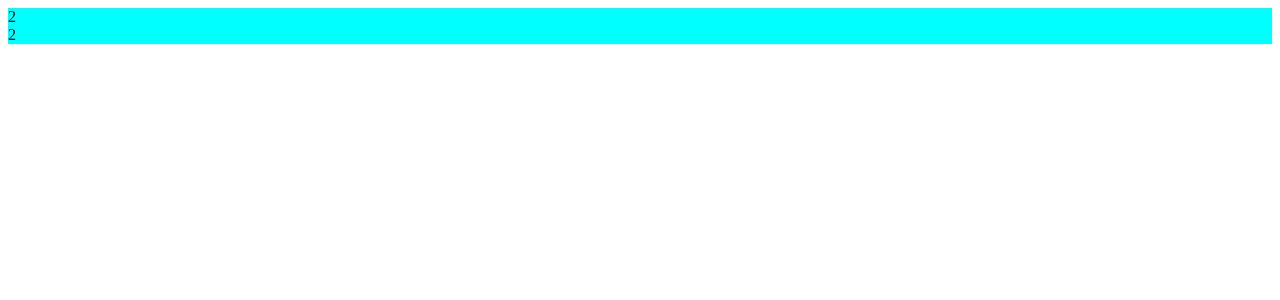
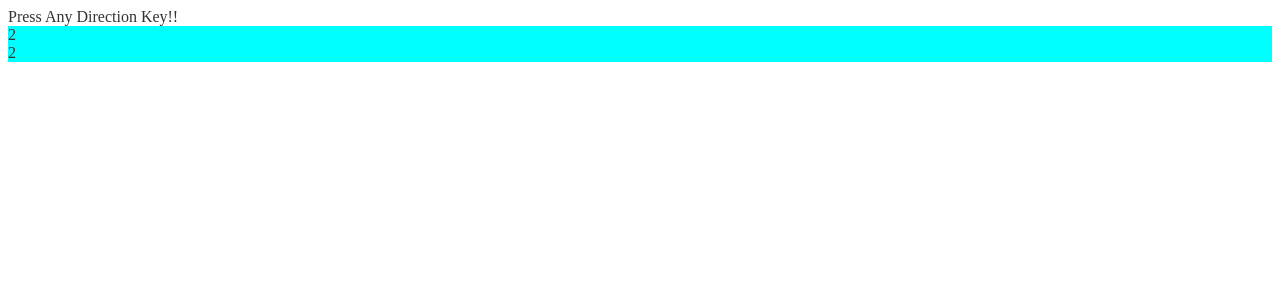
Before and after one commit to itskihaga/my2048, a React app in the folder client/: page / in a window 1280 px wide. Shown: the top 300 px of the page. Built offline with nearby package versions, Linux system fonts and the light colour scheme.

Commit message:
説明とか追加

```diff
--- a/client/src/components/box/Box.scss
+++ b/client/src/components/box/Box.scss
@@ -6,6 +6,6 @@
         padding:$waku-width / 2;
         width:$waku-width * 4 + $cell-width * 4;
         height:$waku-width * 4 + $cell-width * 4;
-        background-color: #f8f8f8;
+        background-color: #f6f6f6;
     }
 }
--- a/client/src/components/box/Cell.scss
+++ b/client/src/components/box/Cell.scss
@@ -5,7 +5,6 @@
     padding:$waku-width / 2;
     .cellContent{
         font-size: $cell-width / 3;
-        color: #222222;
         width:100%;
         height:100%;
         text-align: center;
--- a/client/src/components/playing/Playing.jsx
+++ b/client/src/components/playing/Playing.jsx
@@ -6,6 +6,7 @@ class Playing extends React.Component {
     render(){
         return (
             <div className={css.center}>
+                <div>Press Any Direction Key!!</div>
                 <Box/>
             </div>
         );
--- a/client/src/style.scss
+++ b/client/src/style.scss
@@ -4,4 +4,8 @@
 }
 .center {
     text-align: center;
+    visibility: middle;
 }
+body {
+    color: #333333;
+}
```
